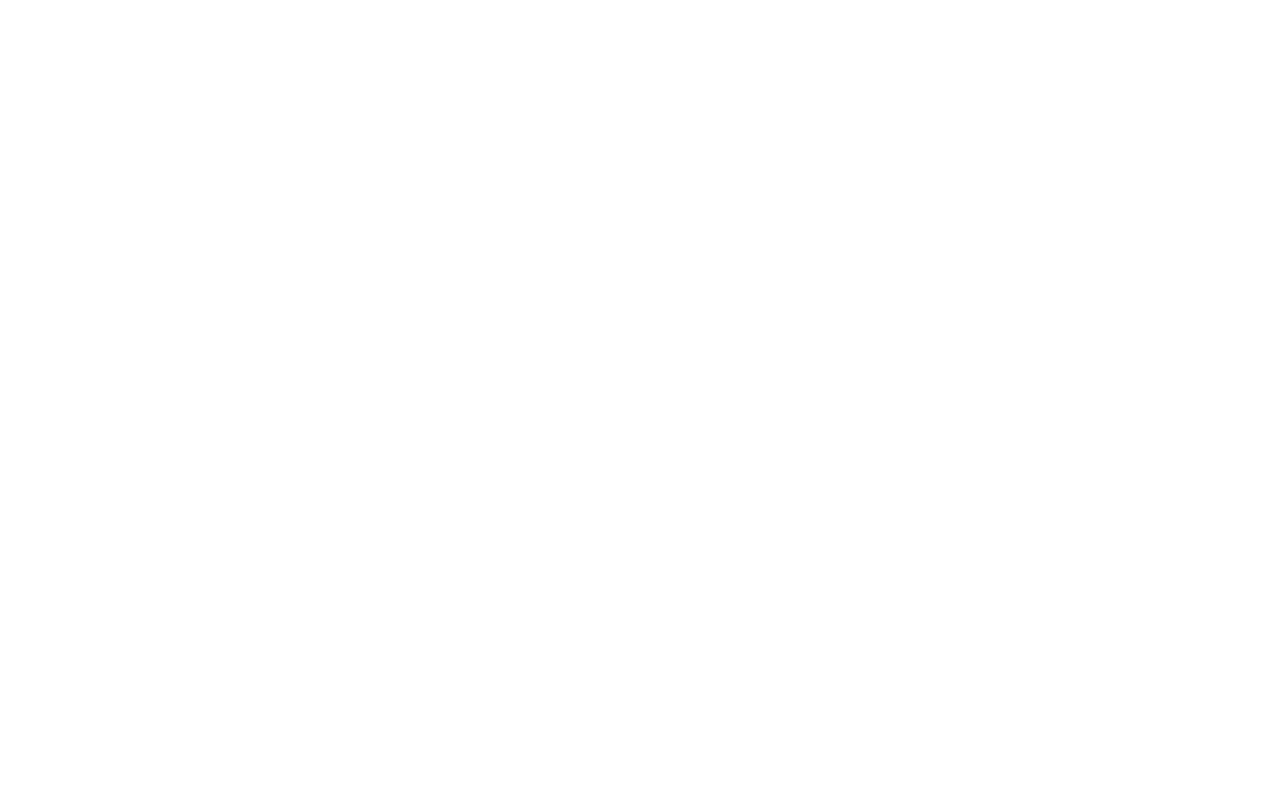
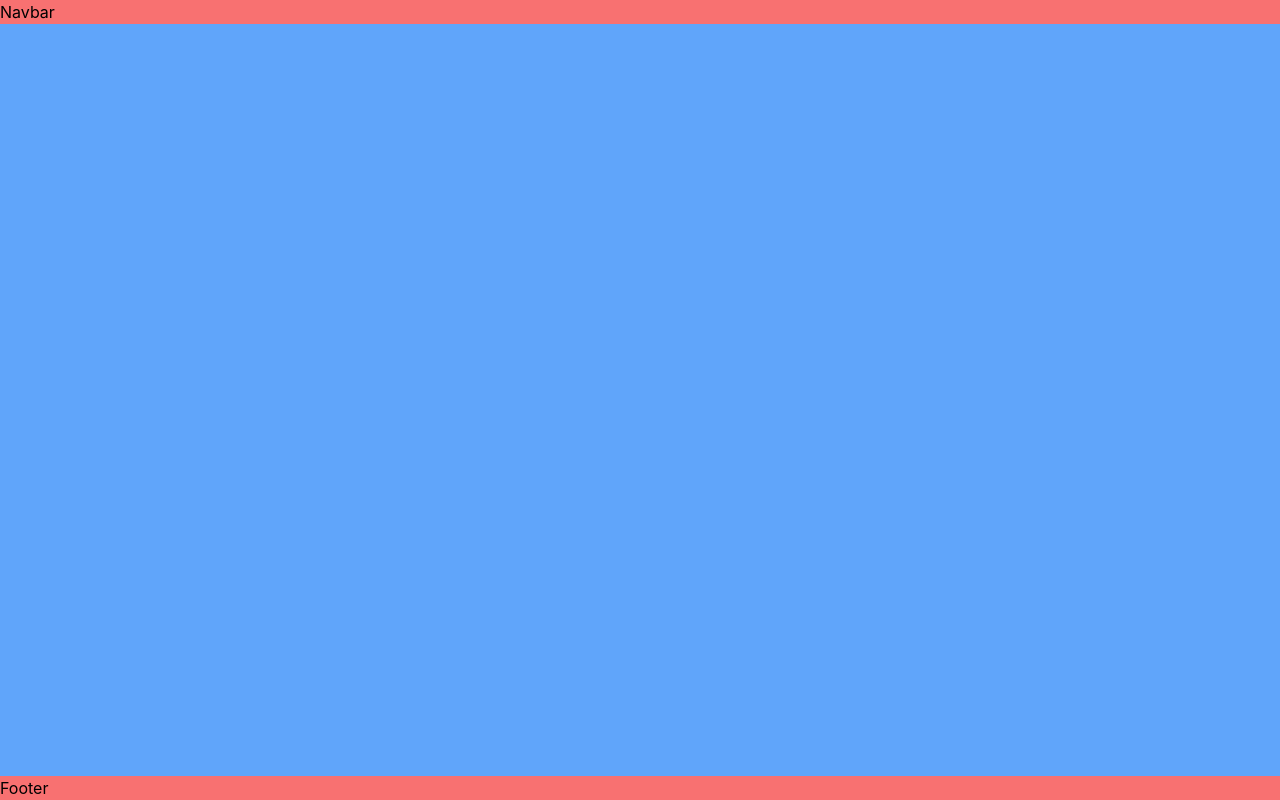
Before and after one commit to coscristian/Concesionario, a React (Create React App) app: page / in a window 1280 px wide. Built offline with nearby package versions, Linux system fonts and the light colour scheme.

Commit message:
Downgrade to v5.0.2

```diff
--- a/src/App.jsx
+++ b/src/App.jsx
@@ -1,15 +1,42 @@
-import { BrowserRouter as Router, Switch, Route } from 'react-router-dom';
-import 'styles/styles.css';
+import Login from './pages/Login';
+import Registro from './pages/Registro';
+import Admin from './pages/Admin';
+import Index from './pages/Index';
+import PublicLayout from './layouts/PublicLayout';
+import './styles/styles.css';
+import PrivateLayout from 'layouts/PrivateLayout';
+import AuthLayout from 'layouts/AuthLayout';
+
+import { BrowserRouter, Switch, Route } from 'react-router-dom';
 
 function App() {
     return (
-        <Router>
+        <BrowserRouter>
             <Switch>
-                <Route>
-
+                <Route path={['/admin']}>
+                    <PrivateLayout>
+                        <Switch>
+                            <Route path='/admin' element={<Admin />} />
+                        </Switch>
+                    </PrivateLayout>
+                </Route>
+                <Route path={['/login', '/registro']}>
+                    <AuthLayout>
+                        <Switch>
+                            <Route path='/login' element={<Login />} />
+                            <Route path='/registro' element={<Registro />} />
+                        </Switch>
+                    </AuthLayout>
+                </Route>
+                <Route path={['/']}>
+                    <PublicLayout>
+                        <Switch>
+                            <Route path='/' element={<Index />} />
+                        </Switch>
+                    </PublicLayout>
                 </Route>
             </Switch>
-        </Router>
+        </BrowserRouter>
     );
 }
 
--- a/src/components/Footer.jsx
+++ b/src/components/Footer.jsx
@@ -2,7 +2,7 @@ import React from 'react'
 
 const Footer = () => {
   return (
-    <div>Footer</div>
+    <div className='bg-red-400'>Footer</div>
   );
 }
 
--- a/src/components/Navbar.jsx
+++ b/src/components/Navbar.jsx
@@ -2,7 +2,7 @@ import React from 'react'
 
 const Navbar = () => {
   return (
-    <div>Navbar</div>
+    <div className='bg-red-400'>Navbar</div>
   );
 }
 
--- a/src/layouts/PrivateLayout.jsx
+++ b/src/layouts/PrivateLayout.jsx
@@ -1,7 +1,11 @@
+import Sidebar from "components/Sidebar";
 
-const PrivateLayout = () => {
+const PrivateLayout = ({children}) => {
     return (
-        <div>Private Layout</div>
+        <div>
+            <Sidebar />
+            {children}
+        </div>
     );
 }
 
--- a/src/layouts/PublicLayout.jsx
+++ b/src/layouts/PublicLayout.jsx
@@ -1,7 +1,13 @@
+import Navbar from "components/Navbar";
+import Footer from "components/Footer";
 
-const PublicLayout = () => {
+const PublicLayout = ({children}) => {
     return (
-        <div> Public Layout</div>
+        <div className="flex flex-col justify-between h-screen">
+            <Navbar />
+            <main className="h-full overflow-y-scroll bg-blue-400">{children}</main>
+            <Footer />
+        </div>
     );
 }
 
```
Also changed, not shown: 1 other file (tests, documents, lock files or other folders).
